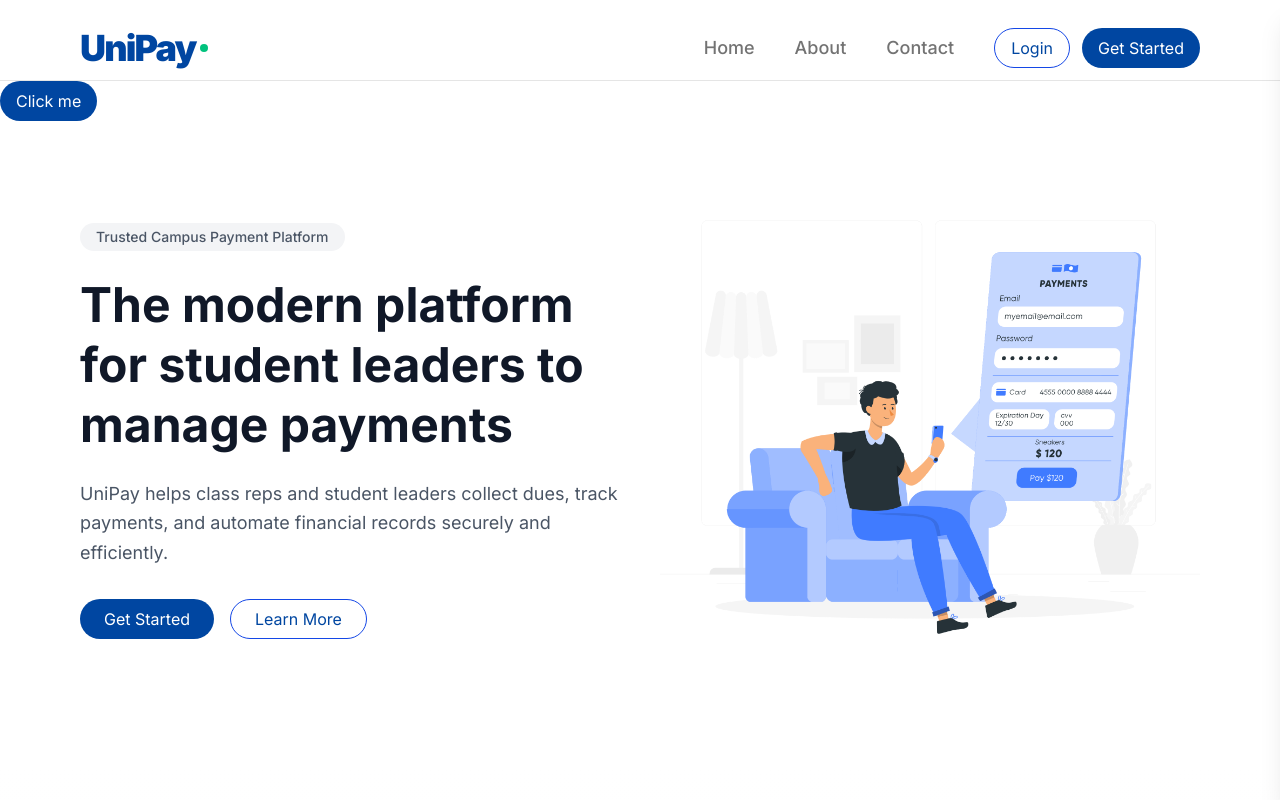
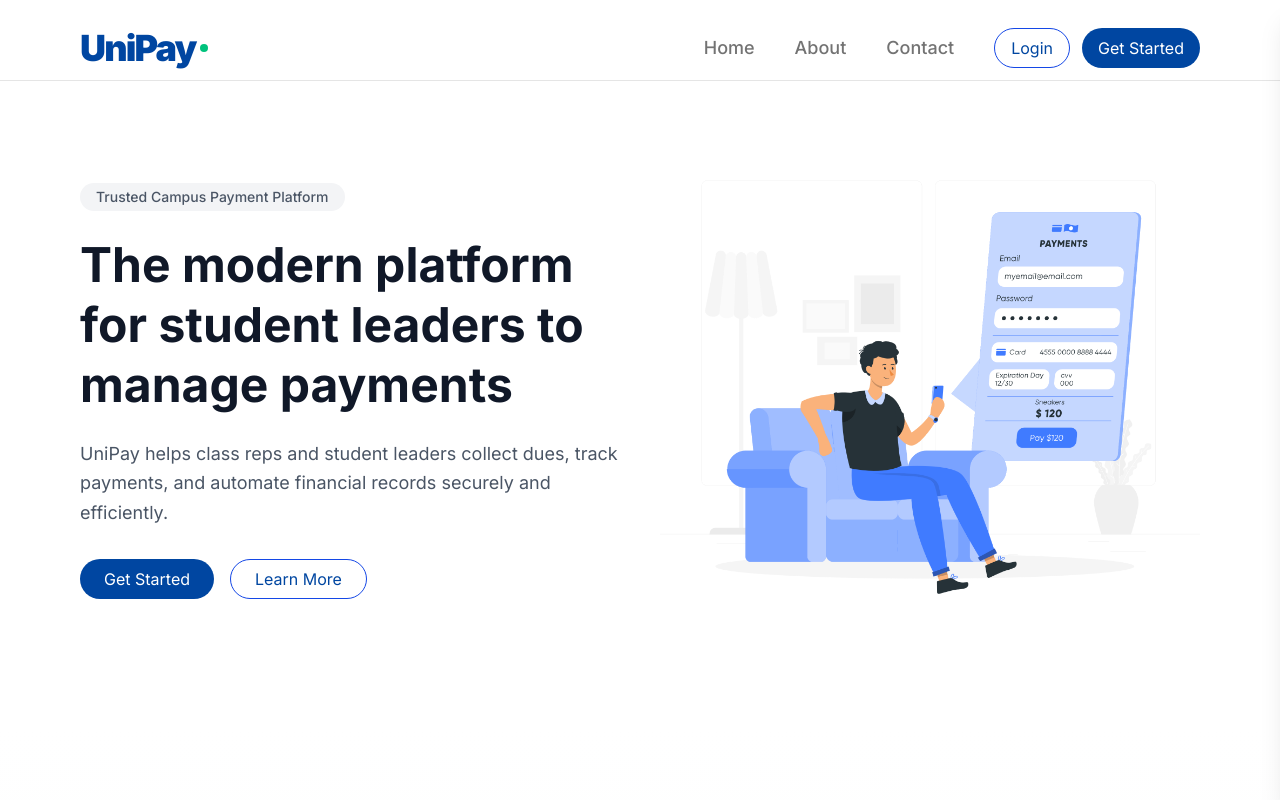
Before and after one commit to ajsam123/unipay, a React (Vite) app: page / in a window 1280 px wide. Shown: the top 800 px of the page. Built offline with nearby package versions, Linux system fonts and the light colour scheme.

Commit message:
chore:done testing validating payment api

```diff
--- a/src/pages/homepage/Homepage.jsx
+++ b/src/pages/homepage/Homepage.jsx
@@ -10,14 +10,9 @@
 import CTA from "./components/Cta";
 import { routes } from "../../constants/routes";
 import { Link } from "@tanstack/react-router";
-import { usePaymentPage } from "../../hooks/usePaymentPage";
-
-const reference = "g78ji8ucg4vmvu0";
 const Homepage = () => {
   const [menuOpen, setMenuOpen] = useState(false);
   const closeMenu = () => setMenuOpen(false);
-
-  const { verifyPaymentMutation } = usePaymentPage();
 
   return (
     <section className="w-full">
@@ -57,14 +52,6 @@
 
       <Sidebar menuOpen={menuOpen} closeMenu={closeMenu} />
 
-      <Button
-        onClick={() => {
-          verifyPaymentMutation.mutate({ reference });
-        }}
-      >
-        Click me
-      </Button>
-
       <Hero />
       <Features />
       <HowItWorks />
```
